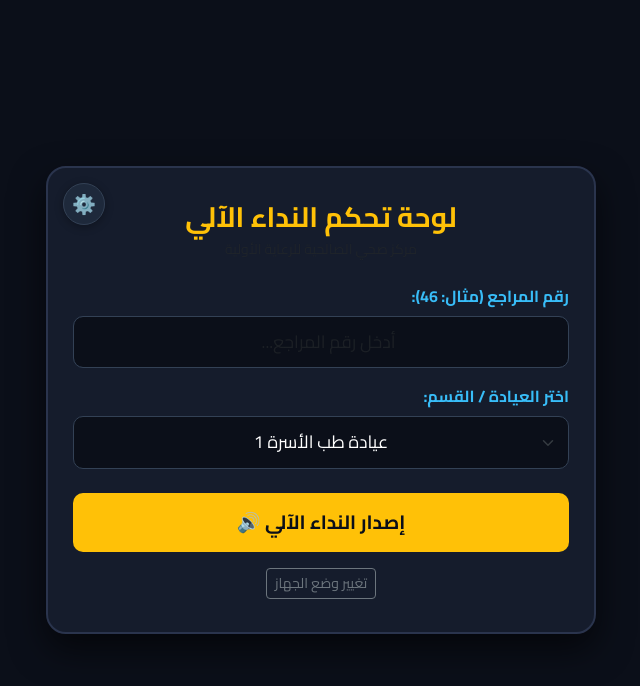
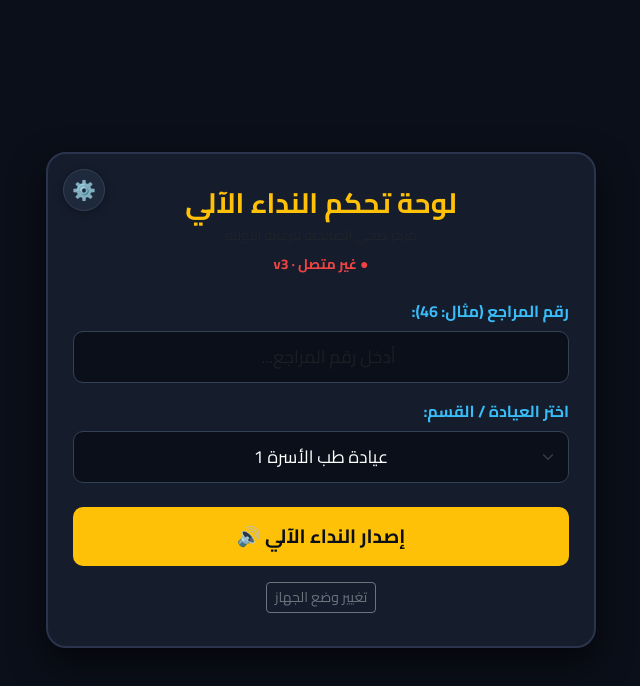
Before and after one commit to blu2ris-create/clinic-queue-system, a website: page index.html in a window 1280 px wide. Both pictures are taken after a click on the button "📱 فتح كلوحة تحكم (جوال/كمبيوتر)". Shown: the whole page, without its empty margins (319-959 px from the left). Drawn offline with nearby package versions, Linux system fonts and the light colour scheme.

Commit message:
Update connection status display and control panel text الصالحية

```diff
--- a/index.html
+++ b/index.html
@@ -132,7 +132,8 @@
         <button id="adminToggleBtn" class="admin-gear-btn" onclick="toggleAdminPanel()" title="إعدادات الأدمن">⚙️</button>
 
         <h3 class="text-center mb-1 text-warning fw-bold pt-2">لوحة تحكم النداء الآلي</h3>
-        <p class="text-center text-muted small mb-4">مركز صحي الصالحية للرعاية الأولية</p>
+        <p class="text-center text-muted small mb-2">مركز صحي الصالحية للرعاية الأولية</p>
+        <div id="controlConnStatus" class="text-center small fw-bold mb-4">● غير متصل</div>
 
         <div class="mb-3">
             <label class="form-label">رقم المراجع (مثال: 46):</label>
@@ -199,11 +200,24 @@
         const APP_VERSION = 3;
 
         function setConnDot(isOn) {
+            const text = (isOn ? '● متصل' : '● غير متصل') + ' · v' + APP_VERSION;
+            const color = isOn ? '#34d399' : '#ef4444';
+            // مؤشر شاشة العرض
             const el = document.getElementById('connDot');
-            if (!el) return;
-            el.innerText = (isOn ? '● متصل' : '● غير متصل') + ' · v' + APP_VERSION;
-            el.style.color = isOn ? '#34d399' : '#ef4444';
+            if (el) {
+                el.innerText = text;
+                el.style.color = color;
+            }
+            // مؤشر لوحة التحكم
+            const ctrl = document.getElementById('controlConnStatus');
+            if (ctrl) {
+                ctrl.innerText = text;
+                ctrl.style.color = color;
+            }
         }
+
+        // عند فشل تحميل مكتبة الاتصال أو قبل الاتصال: يظهر «غير متصل» افتراضياً
+        document.addEventListener('DOMContentLoaded', () => setConnDot(!!(client && client.connected)));
 
         let isScreenActive = false;
         let isCalling = false;
@@ -401,6 +415,7 @@
             } else {
                 document.getElementById('controlScreen').style.display = 'block';
             }
+            setConnDot(!!(client && client.connected));
         }
 
         async function activateDisplayScreen() {
```
